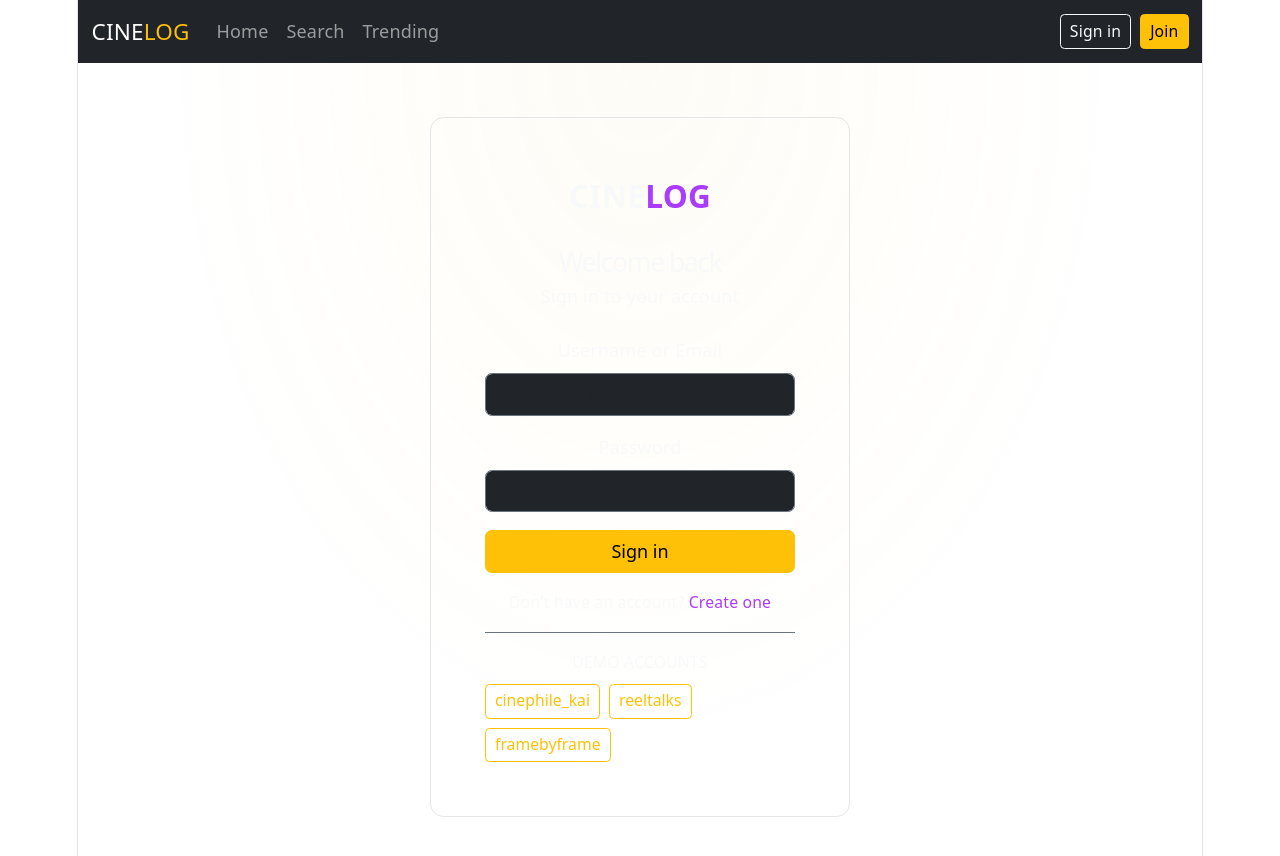
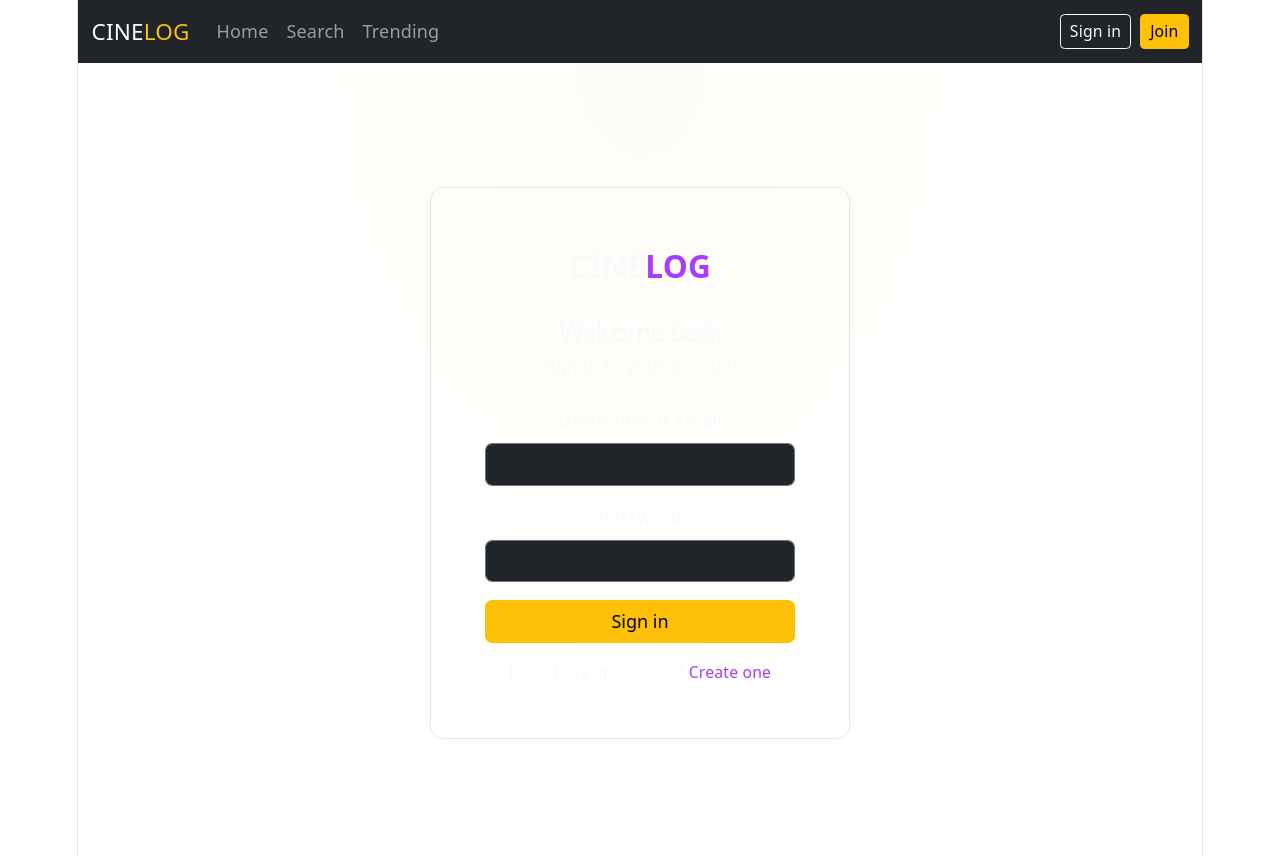
Before and after one commit to DaiPhucVu/movieProject, a Vue app: page /login in a window 1280 px wide. Shown: the top 856 px of the page. Built offline with nearby package versions, Linux system fonts and the light colour scheme.

Commit message:
remove demo account option

```diff
--- a/src/views/LoginView.vue
+++ b/src/views/LoginView.vue
@@ -59,20 +59,6 @@
         <RouterLink to="/register" class="text-warning fw-medium text-decoration-none">Create one</RouterLink>
       </p>
 
-      <!-- Demo accounts -->
-      <div class="demo-hint mt-3 pt-3 border-top border-secondary">
-        <p class="small text-light mb-2 text-uppercase">Demo accounts</p>
-        <div class="d-flex flex-wrap gap-2">
-          <button
-            v-for="u in demoUsers"
-            :key="u.username"
-            class="btn btn-outline-warning btn-sm"
-            @click="fillDemo(u)"
-          >
-            {{ u.username }}
-          </button>
-        </div>
-      </div>
     </div>
   </div>
 </template>
```
